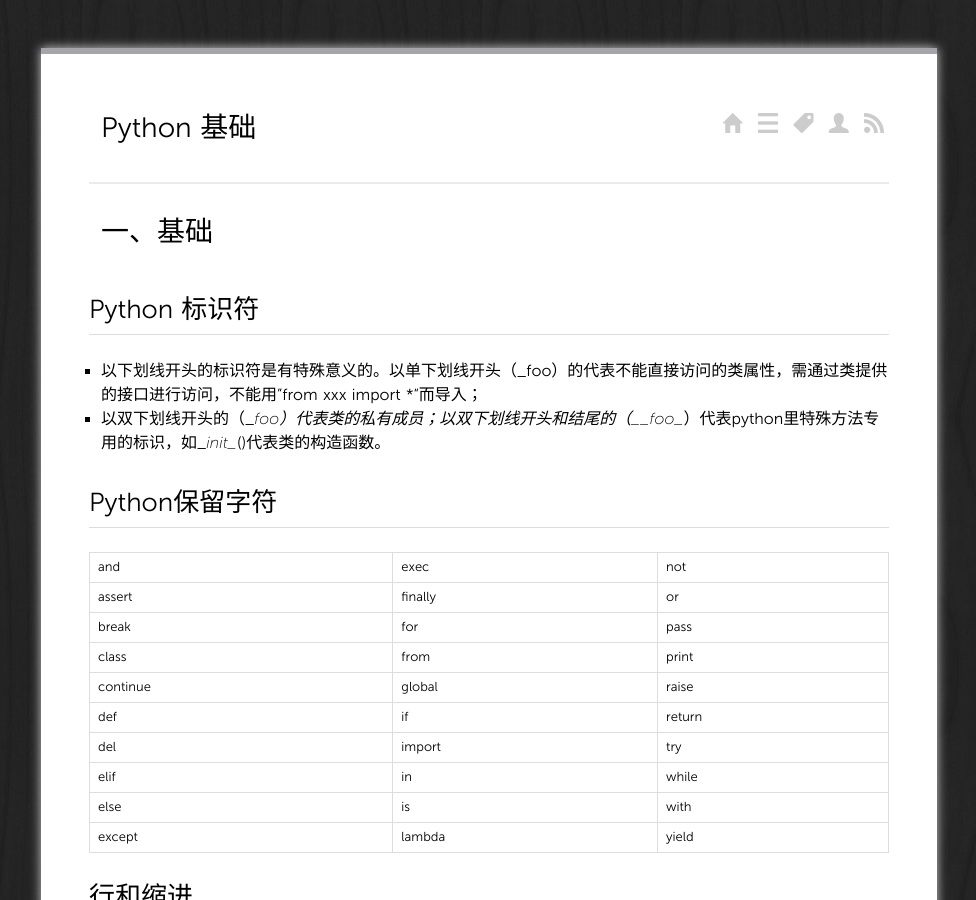
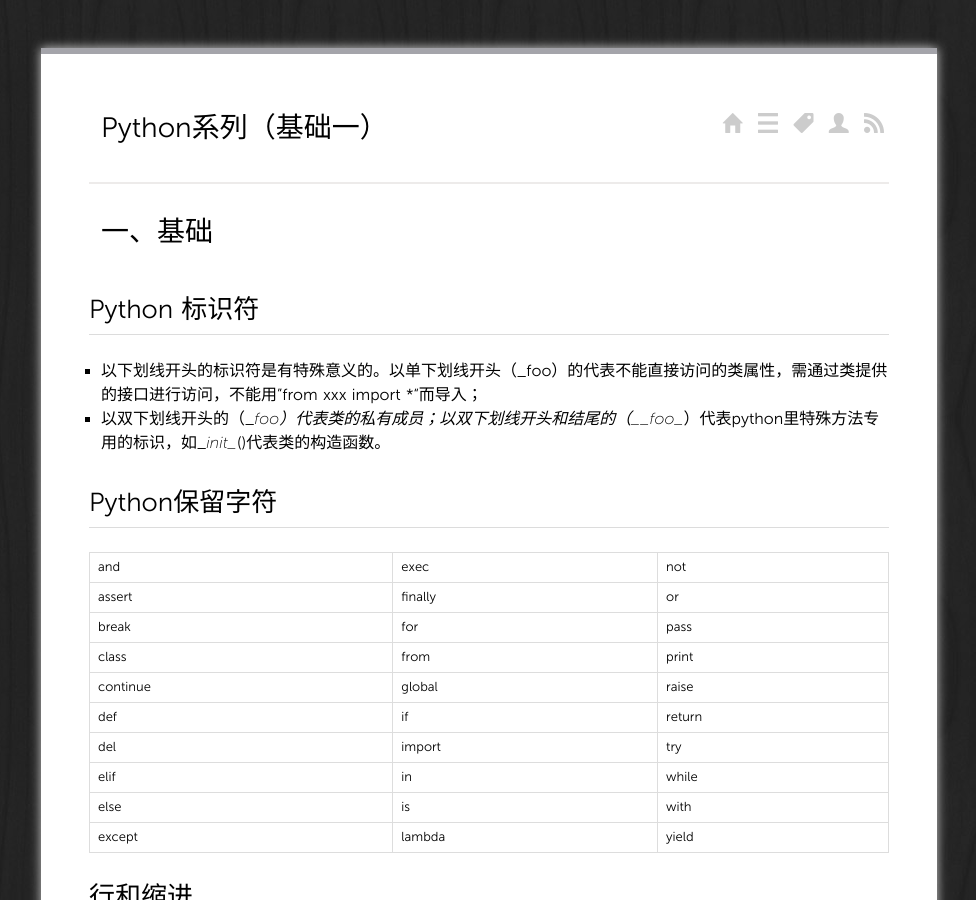
Before and after one commit to xuzhen1994/xuzhen1994.github.io, a Jekyll site: the page built from _posts/2016-10-21-python-FirstBlood.md, in a window 1280 px wide and 900 px high. Shown: the whole window, without its empty margins (151-1127 px from the left). Built offline with Jekyll 4.4.1, drawn with Linux system fonts in a browser that asks for light colours; Markdown is read by kramdown in place of the engine named in the settings.

Commit message:
Update 2016-10-21-python-FirstBlood.md
edit article title

```diff
--- a/_posts/2016-10-21-python-FirstBlood.md
+++ b/_posts/2016-10-21-python-FirstBlood.md
@@ -1,5 +1,5 @@
 ---
-title: Python 基础
+title: Python系列（基础一）
 layout: default
 ---
 
```
